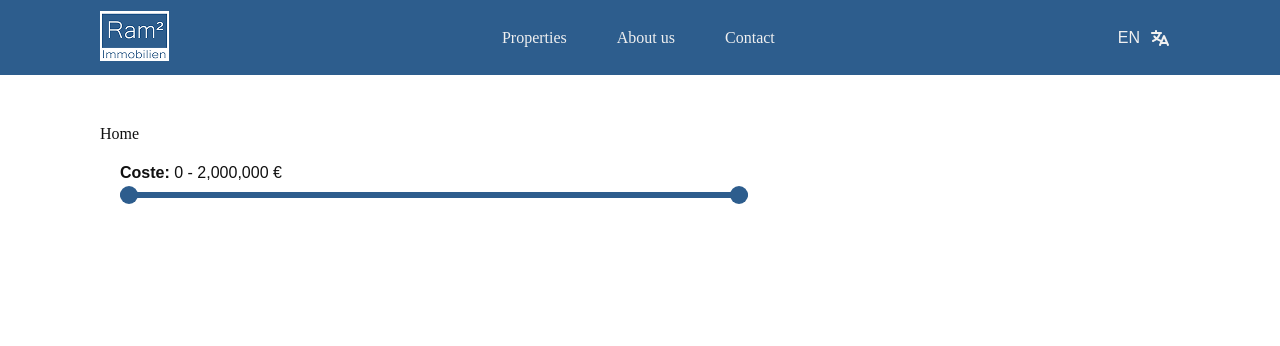
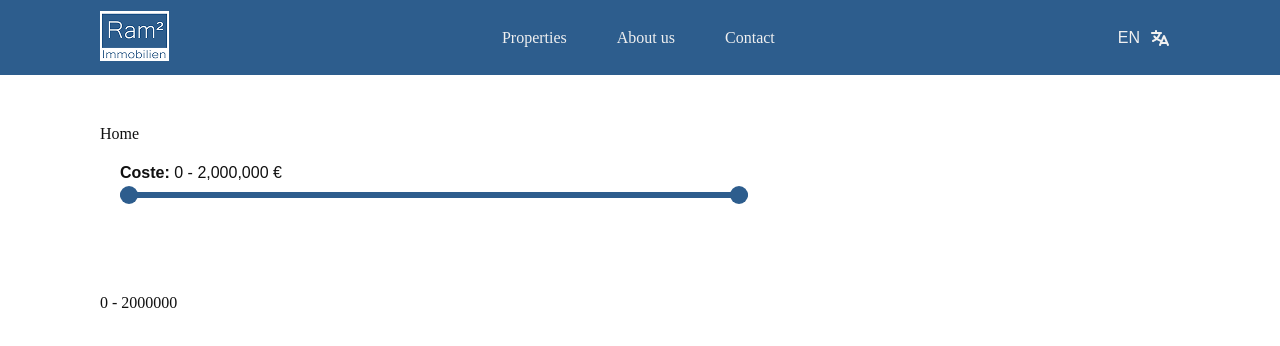
Before and after one commit to ram2-immobilien/ram2-web, a Next.js app: page /en in a window 1280 px wide. Shown: the top 346 px of the page. Built offline with nearby package versions, Linux system fonts and the light colour scheme.

Commit message:
Componente-SliderMultiple

```diff
--- a/app/[locale]/page.tsx
+++ b/app/[locale]/page.tsx
@@ -1,27 +1,30 @@
-"use client"
+"use client";
 
 import { useState } from "react";
 import { useTranslations } from "next-intl";
 import SliderMultiple from "@/components/Slider-multiple/SliderMultiple";
 
 export default function Home() {
-    const t = useTranslations("home")
+  const t = useTranslations("home");
 
-    const [min, setMin] = useState(0);
-    const [max, setMax] = useState(2000000);
+  const [minValue, setMinValue] = useState(0);
+  const [maxValue, setMaxValue] = useState(2000000);
 
   return (
     <div>
       <p>{t("header")}</p>
 
       <SliderMultiple
-        min={min}
-        max={max}
-        setMin={setMin}
-        setMax={setMax}
+        minValue={minValue}
+        maxValue={maxValue}
+        setMinValue={setMinValue}
+        setMaxValue={setMaxValue}
+        lowerLimit={0}
+        upperLimit={2000000}
       />
-
-
+      <p>
+        {minValue} - {maxValue}
+      </p>
     </div>
   );
 }
--- a/components/Slider-multiple/PrecioMaxMin.tsx
+++ /dev/null
@@ -1,6 +0,0 @@
-import { useState } from "react"
-export default function PrecioMaxMin() {
-
-  const [min, setMin] = useState(0);
-  const [max, setMax] = useState(2000000);
-}
--- a/components/Slider-multiple/SliderMultiple.css
+++ b/components/Slider-multiple/SliderMultiple.css
@@ -1,6 +1,5 @@
 .slider-wrapper {
   width: 628.33px;
-  max-width: 628.33px;
   height: 100%;
   margin: 20px;
   font-family: Arial, sans-serif;
@@ -37,7 +36,7 @@
 }
 
 .slider-range {
-  background: #2D5D8D;
+  background: #2d5d8d;
 }
 
 /* Input range básico */
@@ -61,7 +60,7 @@
   width: 18px;
   height: 18px;
   border-radius: 50%;
-  background: #2D5D8D;
+  background: #2d5d8d;
 
   cursor: pointer;
   position: relative;
@@ -74,7 +73,7 @@
   width: 18px;
   height: 18px;
   border-radius: 50%;
-  background: #2D5D8D;
+  background: #2d5d8d;
 
   cursor: pointer;
   position: relative;
@@ -84,7 +83,6 @@
 
 /* Firefox track y progress reset */
 .thumb::-moz-range-track {
-
   height: 6px;
   border-radius: 5px;
 }
@@ -100,7 +98,7 @@
   width: 18px;
   height: 18px;
   border-radius: 50%;
-  background: #2D5D8D;
+  background: #2d5d8d;
 
   cursor: pointer;
   position: relative;
@@ -116,7 +114,7 @@
 }
 
 .thumb::-ms-fill-lower {
-  background: #2D5D8D;
+  background: #2d5d8d;
   border-radius: 5px;
 }
 
@@ -152,7 +150,7 @@
   height: 18px;
   border-radius: 50%;
 
-  background: #2D5D8D;
+  background: #2d5d8d;
   cursor: pointer;
 }
 
@@ -163,12 +161,13 @@
   height: 18px;
   border-radius: 50%;
 
-  background: #2D5D8D;
+  background: #2d5d8d;
   cursor: pointer;
   top: 50%;
   transform: translateY(-50%);
-  position: relative;}
+  position: relative;
+}
 
-  .thumb::-webkit-slider-runnable-track {
+.thumb::-webkit-slider-runnable-track {
   background: transparent;
-  }
+}
--- a/components/Slider-multiple/SliderMultiple.tsx
+++ b/components/Slider-multiple/SliderMultiple.tsx
@@ -1,45 +1,55 @@
 import "./SliderMultiple.css";
-import "./PrecioMaxMin.tsx";
 
 type Props = {
-  min: number;
-  max: number;
-  setMin: (value: number) => void;
-  setMax: (value: number) => void;
+  minValue: number;
+  maxValue: number;
+  setMinValue: (value: number) => void;
+  setMaxValue: (value: number) => void;
+
+  lowerLimit: number;
+  upperLimit: number;
 };
 
-export default function SliderMultiple({ min, max, setMin, setMax }: Props) {
-
+export default function SliderMultiple({
+  minValue,
+  maxValue,
+  setMinValue,
+  setMaxValue,
+  lowerLimit,
+  upperLimit,
+}: Props) {
   return (
     <div className="slider-wrapper">
-
       <p className="slider-title">
-        <strong>Coste:</strong> {min.toLocaleString()} - {max.toLocaleString()} €
+        <strong>Coste:</strong> {minValue.toLocaleString()} -{" "}
+        {maxValue.toLocaleString()} €
       </p>
 
       <div className="slider-container">
-
+        {/* MIN */}
         <input
           type="range"
-          min="0"
-          max="2000000"
-          value={min}
+          min={lowerLimit}
+          max={upperLimit}
+          step={1000}
+          value={minValue}
           onChange={(e) => {
-          const value = Number(e.target.value);
-          if (value < max) setMin(value);
+            const value = Number(e.target.value);
+            if (value < maxValue) setMinValue(value);
           }}
           className="thumb thumb-left"
         />
-
+        {/* MAX */}
         <input
           type="range"
-          min="0"
-          max="2000000"
-          value={max}
+          min={lowerLimit}
+          max={upperLimit}
+          step={1000}
+          value={maxValue}
           onChange={(e) => {
-          const value = Number(e.target.value);
-          if (value > min) setMax(value);
-           }}
+            const value = Number(e.target.value);
+            if (value > minValue) setMaxValue(value);
+          }}
           className="thumb thumb-right"
         />
 
@@ -47,13 +57,11 @@ export default function SliderMultiple({ min, max, setMin, setMax }: Props) {
         <div
           className="slider-range"
           style={{
-            left: `${(min / 2000000) * 100}%`,
-            right: `${100 - (max / 2000000) * 100}%`
+            left: `${((minValue - lowerLimit) / (upperLimit - lowerLimit)) * 100}%`,
+            right: `${100 - ((maxValue - lowerLimit) / (upperLimit - lowerLimit)) * 100}%`,
           }}
         />
-
       </div>
-
     </div>
   );
 }
--- a/package.json
+++ b/package.json
@@ -25,7 +25,7 @@
     "@types/node": "^20",
     "@types/react": "^19",
     "@types/react-dom": "^19",
-    "eslint": "^9",
+    "eslint": "^9.39.4",
     "eslint-config-next": "16.1.6",
     "typescript": "^5"
   }
```
Lines whose indentation alone changed are shown as unchanged.
